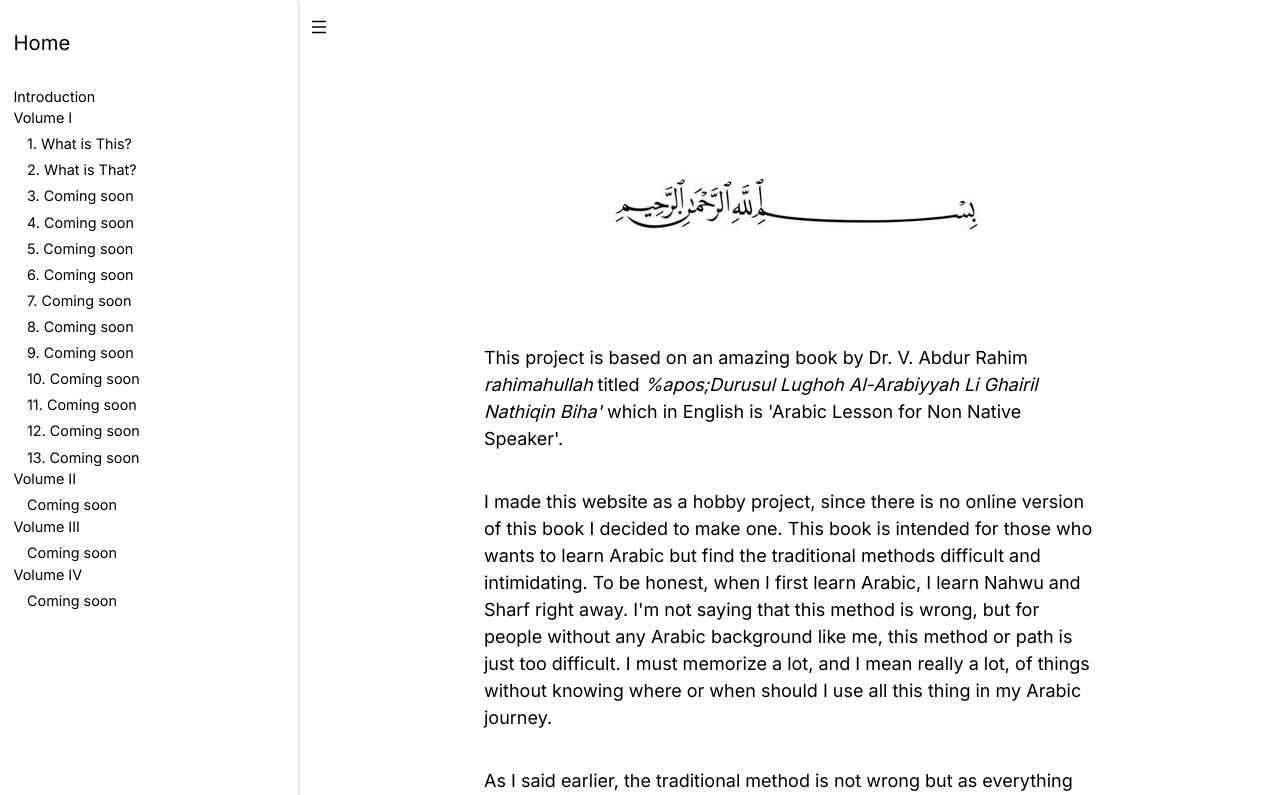
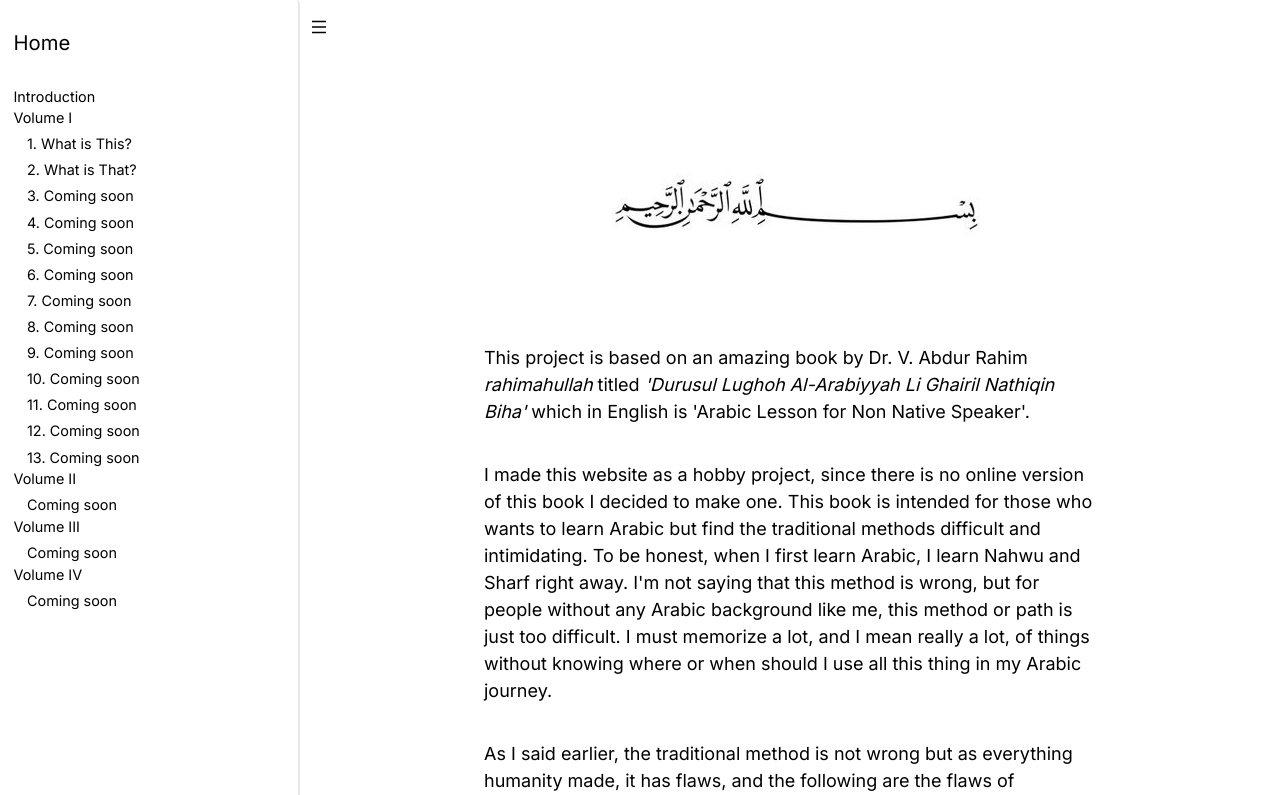
Before and after one commit to deniandriancode/durusullughah, a Next.js app: page /lesson in a window 1280 px wide. Shown: the top 795 px of the page. Built offline with nearby package versions, Linux system fonts and the light colour scheme.

Commit message:
fix bugs

```diff
--- a/app/lesson/page.tsx
+++ b/app/lesson/page.tsx
@@ -15,7 +15,7 @@ export default function Home() {
       <div className="my-12">
         <Image width={500} height={80} alt="Basmala Calligraphy" src="/basmala.jpeg" className="mx-auto" />
 
-        <p className="my-8">This project is based on an amazing book by Dr. V. Abdur Rahim <span className="italic">rahimahullah</span> titled <span className='italic'>%apos;Durusul Lughoh Al-Arabiyyah Li Ghairil Nathiqin Biha&apos;</span> which in English is &apos;Arabic Lesson for Non Native Speaker&apos;.</p>
+        <p className="my-8">This project is based on an amazing book by Dr. V. Abdur Rahim <span className="italic">rahimahullah</span> titled <span className='italic'>&apos;Durusul Lughoh Al-Arabiyyah Li Ghairil Nathiqin Biha&apos;</span> which in English is &apos;Arabic Lesson for Non Native Speaker&apos;.</p>
 
         <p className="my-8">I made this website as a hobby project, since there is no online version of this book I decided to make one. This book is intended for those who wants to learn Arabic but find the traditional methods difficult and intimidating. To be honest, when I first learn Arabic, I learn Nahwu and Sharf right away. I&apos;m not saying that this method is wrong, but for people without any Arabic background like me, this method or path is just too difficult. I must memorize a lot, and I mean really a lot, of things without knowing where or when should I use all this thing in my Arabic journey.</p>
 
--- a/app/lesson/vol-1/page.tsx
+++ /dev/null
@@ -1,14 +0,0 @@
-import Head from 'next/head';
-
-export default function Vol_I() {
-  return (
-    <>
-      <Head>
-        <title>Volume I - Durusul Lughah</title>
-      </Head>
-      <section>
-        <h1 className="text-5xl text-center font-bold">Volume I</h1>
-      </section>
-    </>
-  );
-}
```
